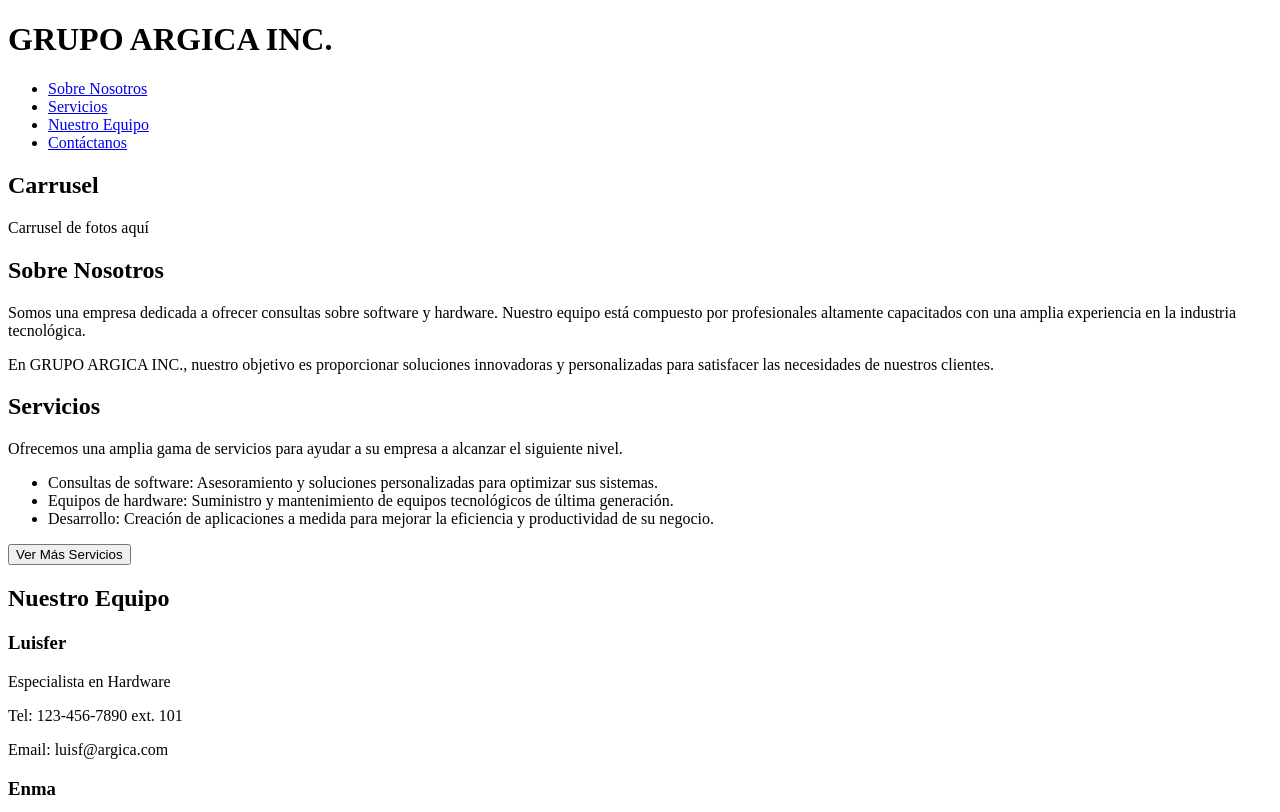
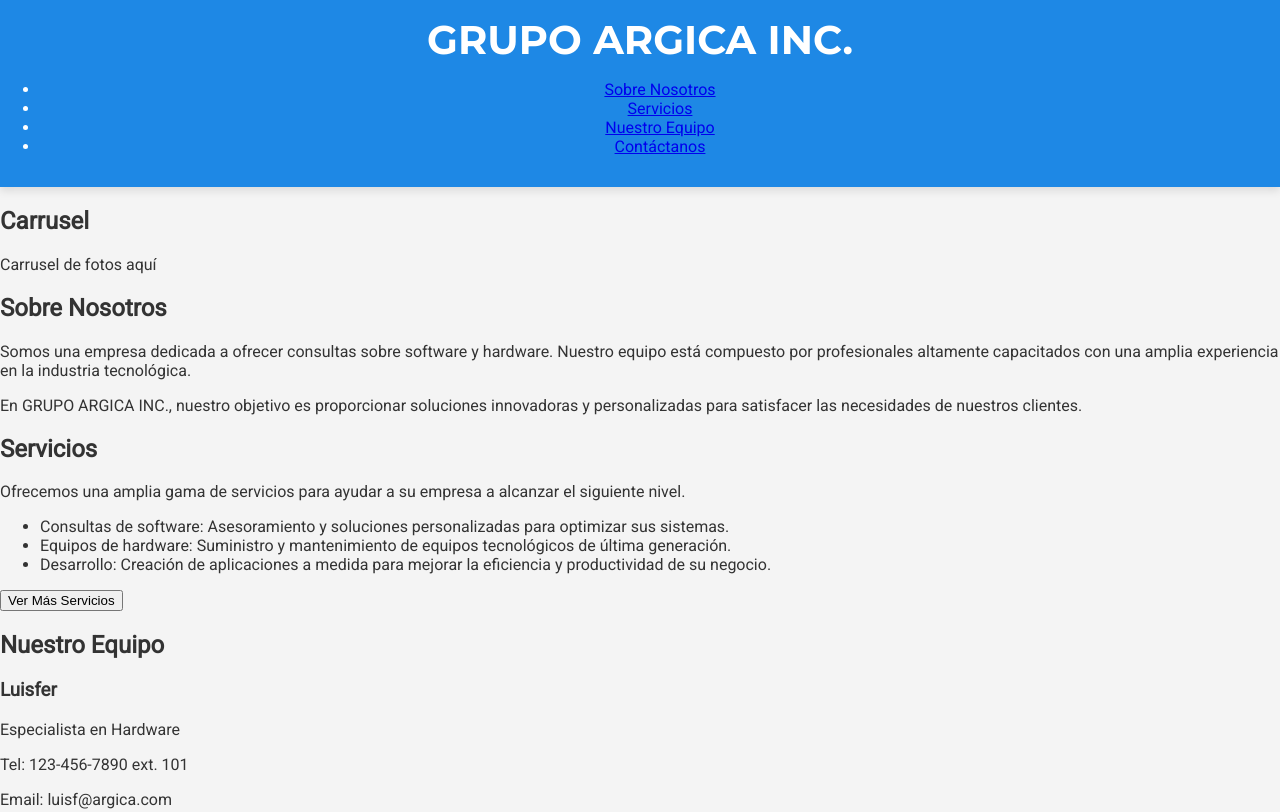
Before and after one commit to Luixls/FRONTEND-ea3.2-proyecto, a website built with webpack: page src/index.html in a window 1280 px wide. Shown: the top 812 px of the page. Built offline with nearby package versions, Linux system fonts and the light colour scheme.

Commit message:
Diseño inicial y fuentes
Co-Authored-By: FN2184 <159496056+fn2184@users.noreply.github.com>
Co-Authored-By: jonathanuvm <127060318+jonavnet@users.noreply.github.com>

```diff
--- a/src/estilos.css
+++ b/src/estilos.css
@@ -1,5 +1,33 @@
-/* Prueba de exportación CSS */
+/* Estilos CSS */
+
+html {
+  box-sizing: border-box;
+  overflow-x: hidden;
+}
+:before,
+*:after {
+  box-sizing: inherit;
+}
 
 body {
-  color: black;
+  font-family: "Roboto", sans-serif;
+  margin: 0;
+  padding: 0;
+  overflow-x: hidden;
+  background-color: #f4f4f4;
+  color: #333;
 }
+
+header {
+  background-color: #1e88e5;
+  color: #fff;
+  padding: 15px 0;
+  text-align: center;
+  box-shadow: 0 4px 8px rgba(0, 0, 0, 0.1);
+}
+
+header h1 {
+  margin: 0;
+  font-family: "Montserrat", sans-serif;
+  font-size: 2.5em;
+}
--- a/src/index.html
+++ b/src/index.html
@@ -4,8 +4,9 @@
     <meta charset="UTF-8" />
     <meta name="viewport" content="width=device-width, initial-scale=1.0" />
     <title>GRUPO ARGICA INC.</title>
+    <link href="https://fonts.googleapis.com/css2?family=Montserrat:wght@700&family=Roboto:wght@400&display=swap" rel="stylesheet" />
     <link rel="stylesheet" href="estilos.css" />
-    <script defer="defer" src="bundle.js"></script> <!-- Referenciar el script para compilar con Webpack en un futuro -->
+    <script defer="defer" src="bundle.js"></script>
   </head>
   <body>
     <header>
--- a/src/index.js
+++ b/src/index.js
@@ -1 +1,3 @@
 import "./estilos.css";
+
+console.log("Archivo index.js en ejecución...")
--- a/src/script.js
+++ b/src/script.js
@@ -0,0 +1 @@
+console.log("Archivo script.js en ejecución...")
```
Also changed, not shown: dist/bundle.js, dist/estilos.css, dist/index.html.
